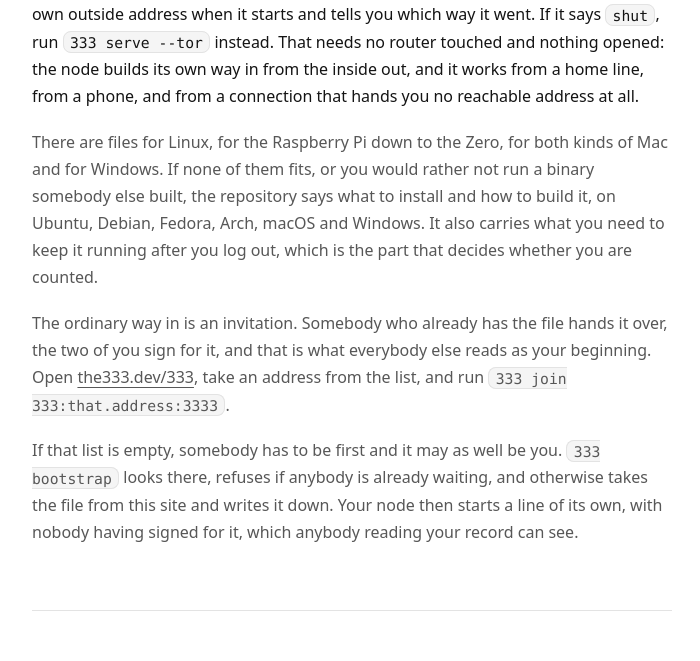
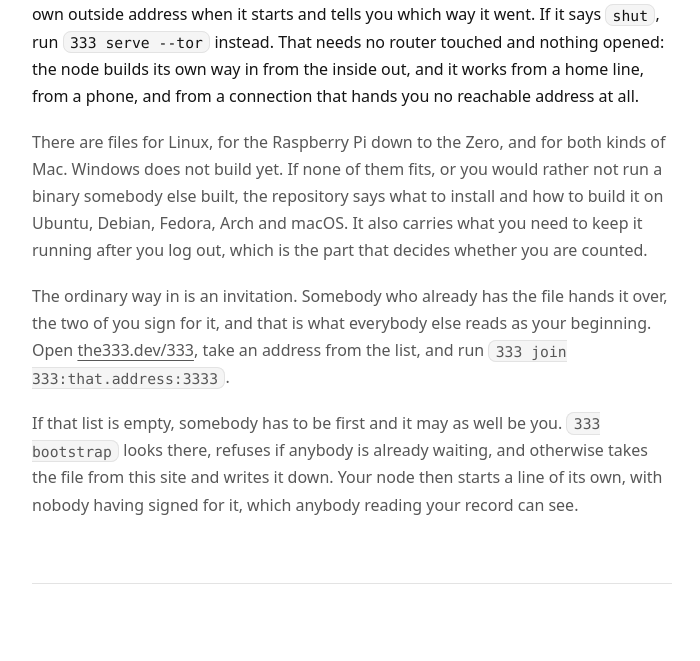
Before and after one commit to needmoretruth/333, a plain HTML site: page site/index.html in a window 1280 px wide. Shown: the part 1140-1801 px from the top of the page, without its empty margins (288-988 px from the left). Drawn offline with Linux system fonts and the light colour scheme.

Commit message:
Stop claiming a Windows build that does not exist
The masthead, the client comparison and the site all said a binary was
there for Windows. There is not one: both forms carry Tor, Tor wants a
system SQLite, and Windows ships none, so the release builds ten files
and not twelve. Saying so is cheaper than somebody finding out at the
download.

Installing by building it yourself now comes first, and taking a
prebuilt file second. That is the path that works on every system, and
it is the one where the compiler you trust is your own.

```diff
--- a/site/index.html
+++ b/site/index.html
@@ -194,10 +194,10 @@ mv 333-x86_64-linux ~/.local/bin/333
   node builds its own way in from the inside out, and it works from a home line, from a
   phone, and from a connection that hands you no reachable address at all.</p>
 
-  <p class="dim">There are files for Linux, for the Raspberry Pi down to the Zero, for both
-  kinds of Mac and for Windows. If none of them fits, or you would rather not run a binary
-  somebody else built, the repository says what to install and how to build it, on Ubuntu,
-  Debian, Fedora, Arch, macOS and Windows. It also carries what you need to keep it running
+  <p class="dim">There are files for Linux, for the Raspberry Pi down to the Zero, and for
+  both kinds of Mac. Windows does not build yet. If none of them fits, or you would rather not
+  run a binary somebody else built, the repository says what to install and how to build it on
+  Ubuntu, Debian, Fedora, Arch and macOS. It also carries what you need to keep it running
   after you log out, which is the part that decides whether you are counted.</p>
 
   <p class="dim">The ordinary way in is an invitation. Somebody who already has the file hands
```
Also changed, not shown: 1 other file.
